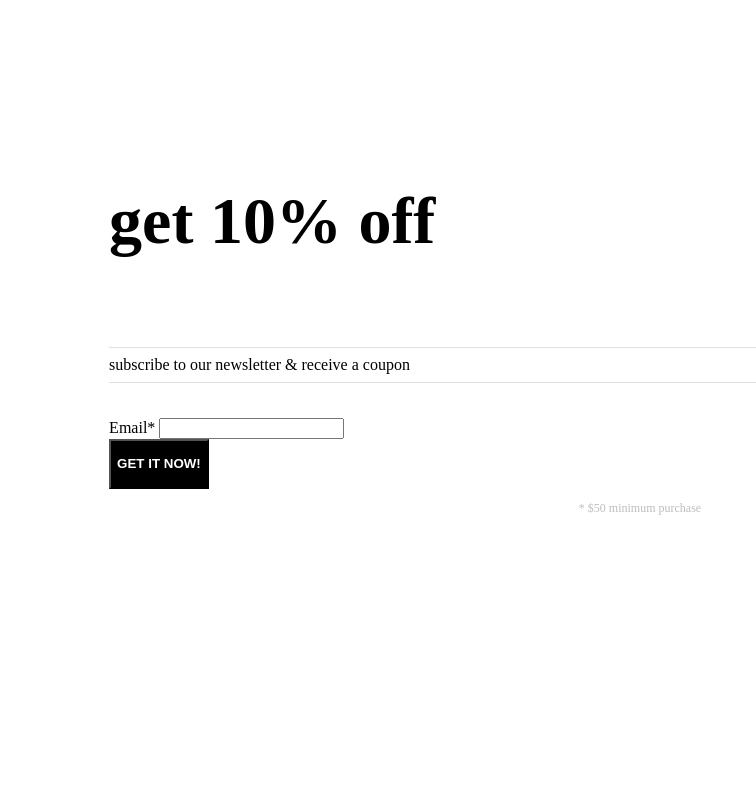
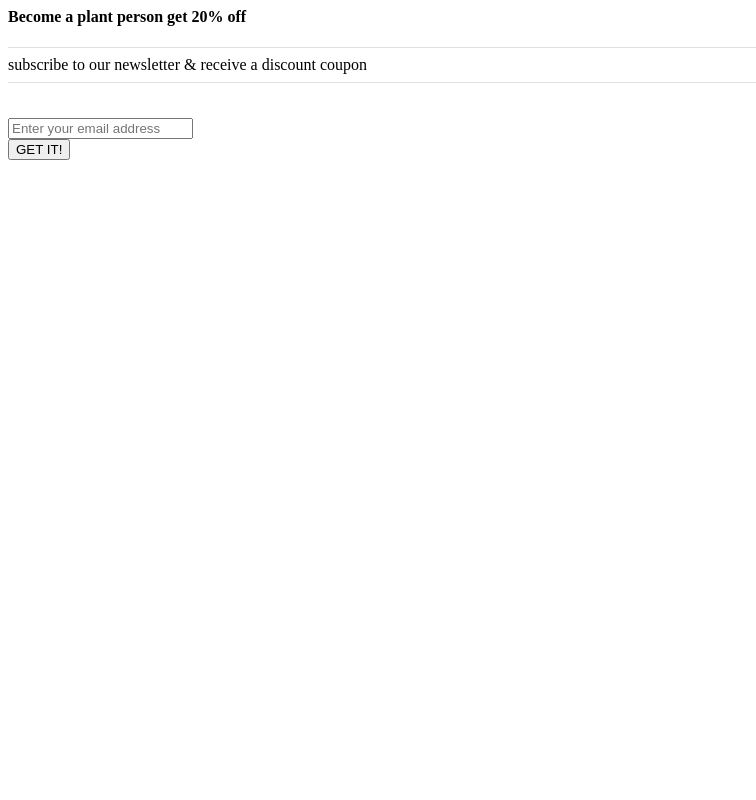
Before and after one commit to viktor-codes/puravida, a Django app: page /newsletter/ in a window 1280 px wide. Shown: the whole page, without its empty margins (0-756 px from the left). Run offline with Django 3.2, Linux system fonts and the light colour scheme.

Commit message:
Fixed the coupon functionality

```diff
--- a/bag/contexts.py
+++ b/bag/contexts.py
@@ -3,8 +3,6 @@ from django.conf import settings
 from django.shortcuts import get_object_or_404
 from products.models import Product
 from coupons.models import Coupon
-from coupons.forms import CouponApplyForm
-from coupons.views import coupon_apply
 
 
 def apply_coupon_discount(request, total):
@@ -17,7 +15,7 @@ def apply_coupon_discount(request, total):
             return total, discount
         except Coupon.DoesNotExist:
             request.session['coupon_code'] = None
-    return total, Decimal
+    return total, Decimal(0)
 
 
 def bag_contents(request):
@@ -47,7 +45,9 @@ def bag_contents(request):
                     'product': product,
                     'size': size,
                 })
+
     total, discount = apply_coupon_discount(request, total)
+
     if total < settings.FREE_DELIVERY_THRESHOLD:
         delivery = total * Decimal(settings.STANDARD_DELIVERY_PERCENTAGE / 100)
         free_delivery_delta = settings.FREE_DELIVERY_THRESHOLD - total
@@ -55,7 +55,7 @@ def bag_contents(request):
         delivery = 0
         free_delivery_delta = 0
 
-    grand_total = total + delivery
+    grand_total = delivery + total
 
     context = {
         'bag_items': bag_items,
--- a/coupons/views.py
+++ b/coupons/views.py
@@ -24,7 +24,8 @@ def coupon_apply(request):
                 is_active = coupon.active if coupon else False
                 if is_available and is_active:
                     request.session['coupon_code'] = code
-                    messages.success(request, 'Your coupon was applied!')
+                    messages.info(
+                        request, 'Your coupon was successfully applied!')
                 else:
                     messages.error(request, 'Your coupon is invalid!')
             except Coupon.DoesNotExist:
--- a/newsletter/forms.py
+++ b/newsletter/forms.py
@@ -7,6 +7,14 @@ class SubscibersForm(forms.ModelForm):
         model = Subscribers
         fields = ['email', ]
 
+    def __init__(self, *args, **kwargs):
+        super().__init__(*args, **kwargs)
+        placeholders = {
+            'email': 'Enter your email address',
+        }
+        self.fields['email'].label = False
+        self.fields['email'].widget.attrs['placeholder'] = placeholders['email']
+
 
 class MailMessageForm(forms.ModelForm):
     class Meta:
--- a/newsletter/static/newsletter/css/newsletter.css
+++ b/newsletter/static/newsletter/css/newsletter.css
@@ -1,10 +1,5 @@
 .box {
 	margin: auto;
-}
-
-.heading {
-	font-weight: bold;
-	font-size: 66px;
 }
 
 .sub-heading {
@@ -15,15 +10,6 @@
 	margin-bottom: 35px;
 }
 
-.card {
-	padding: 8%;
-	padding-bottom: 30px;
-	padding-top: 35px;
-	margin-top: 60px;
-	margin-bottom: 80px;
-	background-color: #ffffff;
-	border-radius: 0;
-}
 
 textarea[name="message"] {
 	resize: none;
@@ -37,43 +23,8 @@ textarea[name="message"] {
 	height: 120px;
 }
 
-input.input-box, textarea.input-box {
-	background-color : #E0E0E0;
-	border: #616161;
-	color: #000000;
-	font-size: 15px;
-	padding: 15px auto 15px auto !important;
-	height: 50px !important;
+.nl-card {
+  max-width:600px;
+  margin:0 auto
 }
-
-input.input-box:focus, textarea.input-box:focus {
-	background-color: #212121;
-	color: #ffffff;
 }
-
-.rm-border:focus {
-	border-color: inherit;
-	-webkit-box-shadow: none;
-	box-shadow: none;
-}
-
-form .form-control::-webkit-input-placeholder {
-  	color: #9E9E9E;
-}
-
-::-moz-placeholder {
-  	color: #9E9E9E !important;
-}
-
-input.btn-black {
-	background-color: #000000;
-	color: #ffffff;
-	font-weight: bold;
-	height: 50px;
-}
-
-.conditions {
-	font-size: 12px;
-	color: #BDBDBD;
-	text-align: center;
-}
--- a/newsletter/templates/newsletter/newsletter.html
+++ b/newsletter/templates/newsletter/newsletter.html
@@ -17,31 +17,24 @@
     <div class="container">
         <div class="row justify justify-content-center">
             <div class="col-12 col-lg-9 col-xl-8">
-                <div class="card">
-                    <div class="row justify-content-center">
-                        <div class="col-md-9 col-11">
-                            <div class="row mt-0">
+                <div class="card m-5">
+                    <div class="container">
+                        <div class="row">
                             <div class="col-md-12">
-                                    <h4 class="text-center heading">get 10% off</h4>
-                                    <p class="text-center sub-heading">subscribe to our newsletter & receive a coupon
+                                <h4 class="text-center mt-3">Become a plant person get 20% off</h4>
+                                <p class="text-center sub-heading">
+                                    subscribe to our newsletter & receive a discount coupon
                                 </p>
                             </div>
                         </div>
-
-                            <div class="form-group row mb-3">
-                                <div class="col-md-12 mb-0">
                         <form method="POST" action="{% url 'subscribe' %}" class="">
+                            <div class="row gx-1">
+                                <div class="col-9">
                                     {% csrf_token %}
                                     {{ form|crispy }}
-                                        <div class="form-group row justify-content-center mb-0">
-                                            <div class="col-md-12 px-3">
-                                                <input type="submit" value="GET IT NOW!"
-                                                    class="btn btn-block btn-black rm-border">
                                 </div>
-                                        </div>
-                                        <div class="form-group row justify-content-center mb-0">
-                                            <div class="col-md-12 px-3">
-                                                <p class="conditions">* $50 minimum purchase</p>
+                                <div class="col-3">
+                                    <input type="submit" value="GET IT!" class="btn btn-outline-success">
                                 </div>
                             </div>
                         </form>
@@ -51,7 +44,4 @@
         </div>
     </div>
 </div>
-        </div>
-    </div>
-</div>
 {% endblock %}
```
Also changed, not shown: checkout/models.py (+24 -11 lines), checkout/templates/checkout/checkout_success.html (+14 -4 lines), checkout/views.py (+18 -5 lines). Lines whose indentation alone changed are shown as unchanged.
